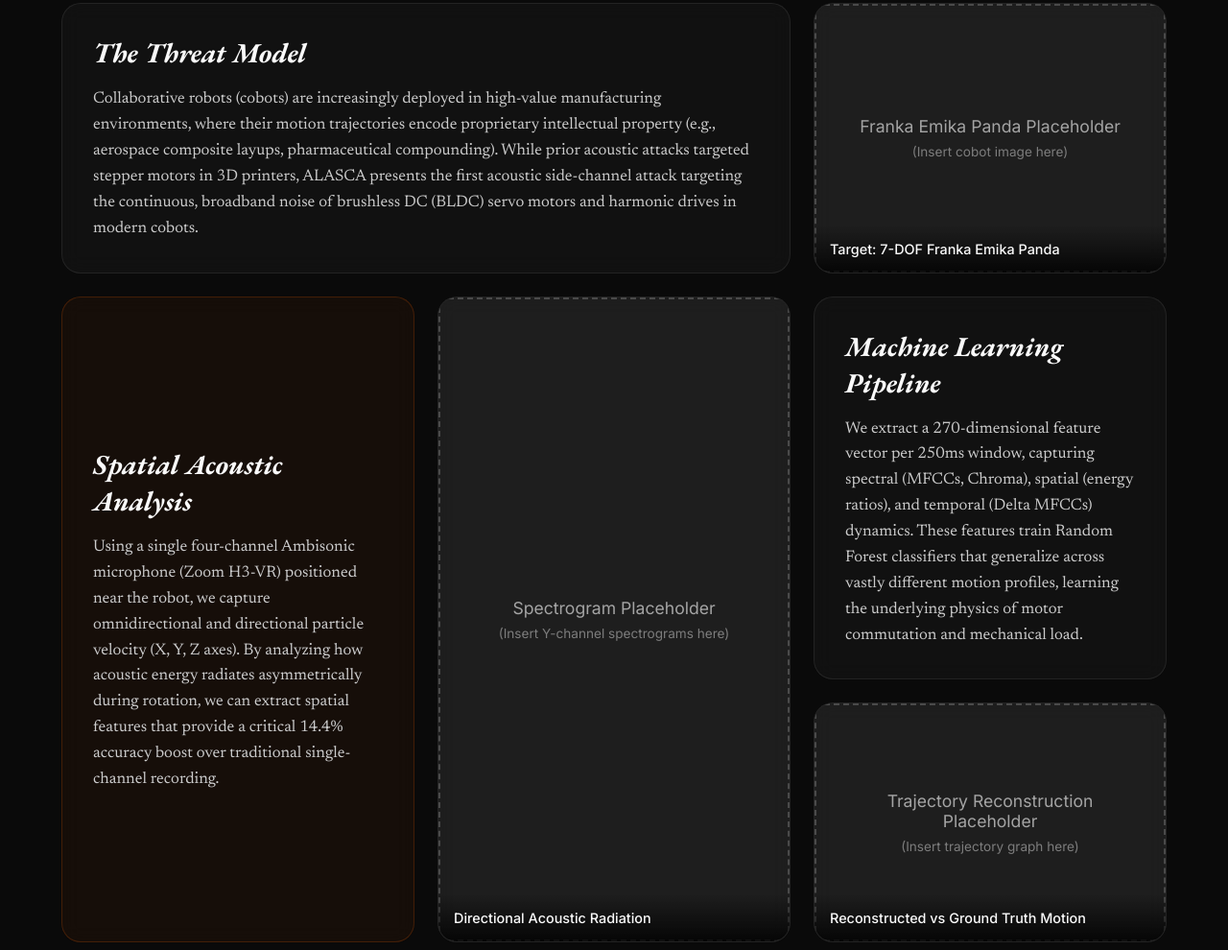
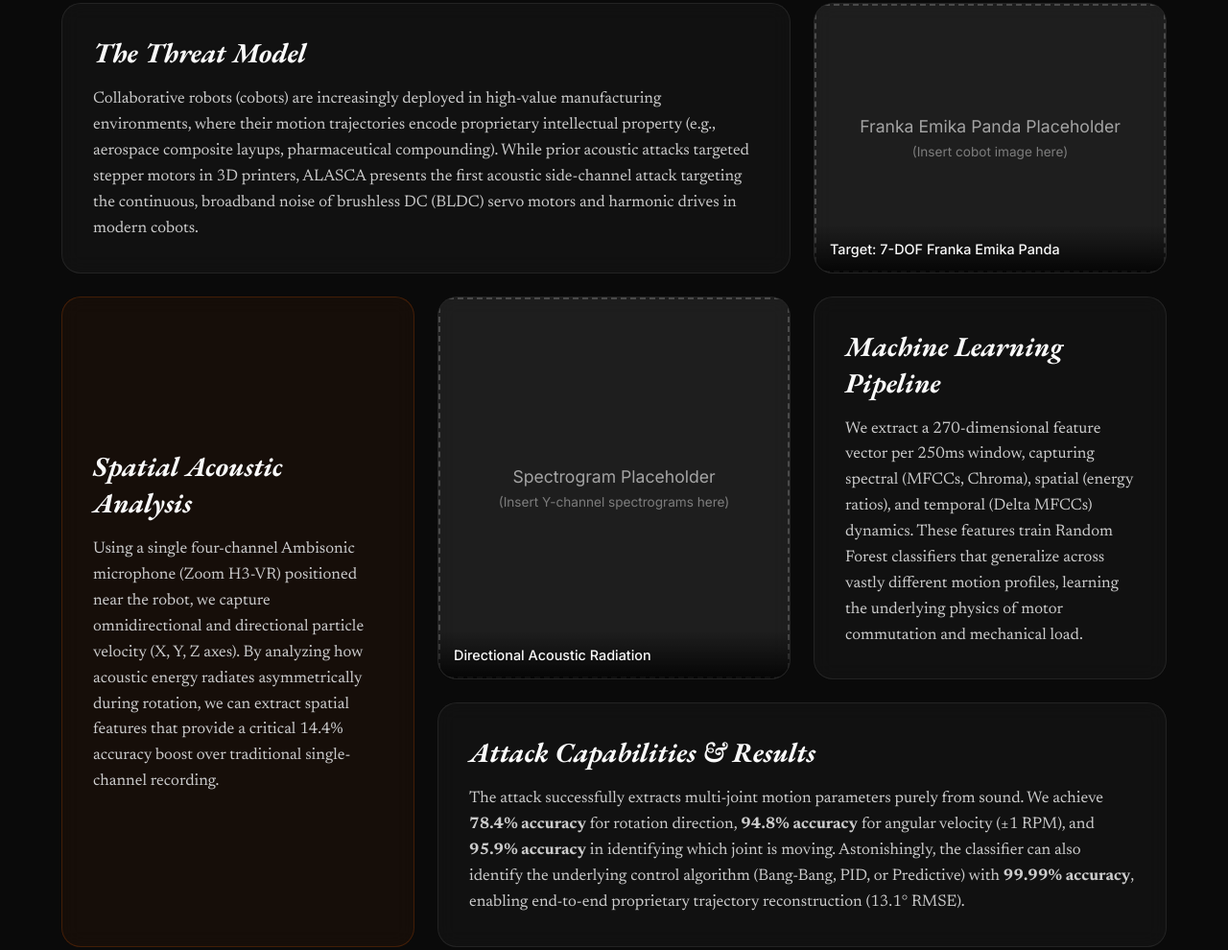
Before and after one commit to adharshjai/personalweb, a website built with Vite: page alasca.html in a window 1280 px wide. Shown: the part 332-1322 px from the top of the page at 96% size. Built offline with nearby package versions, Linux system fonts and the light colour scheme.

Commit message:
Adjust ALASCA layout to 3x3 square grid

```diff
--- a/alasca.html
+++ b/alasca.html
@@ -45,7 +45,7 @@
         </div>
 
         <!-- Spectrogram Placeholder -->
-        <div class="collage-item image-item tall-image">
+        <div class="collage-item image-item">
           <div class="placeholder-img">Spectrogram Placeholder<br><small>(Insert Y-channel spectrograms here)</small></div>
           <div class="image-caption">Directional Acoustic Radiation</div>
         </div>
@@ -54,12 +54,6 @@
         <div class="collage-item text-item">
           <h3>Machine Learning Pipeline</h3>
           <p>We extract a 270-dimensional feature vector per 250ms window, capturing spectral (MFCCs, Chroma), spatial (energy ratios), and temporal (Delta MFCCs) dynamics. These features train Random Forest classifiers that generalize across vastly different motion profiles, learning the underlying physics of motor commutation and mechanical load.</p>
-        </div>
-
-        <!-- Trajectory Placeholder -->
-        <div class="collage-item image-item">
-          <div class="placeholder-img">Trajectory Reconstruction Placeholder<br><small>(Insert trajectory graph here)</small></div>
-          <div class="image-caption">Reconstructed vs Ground Truth Motion</div>
         </div>
 
         <!-- Results Text -->
```
